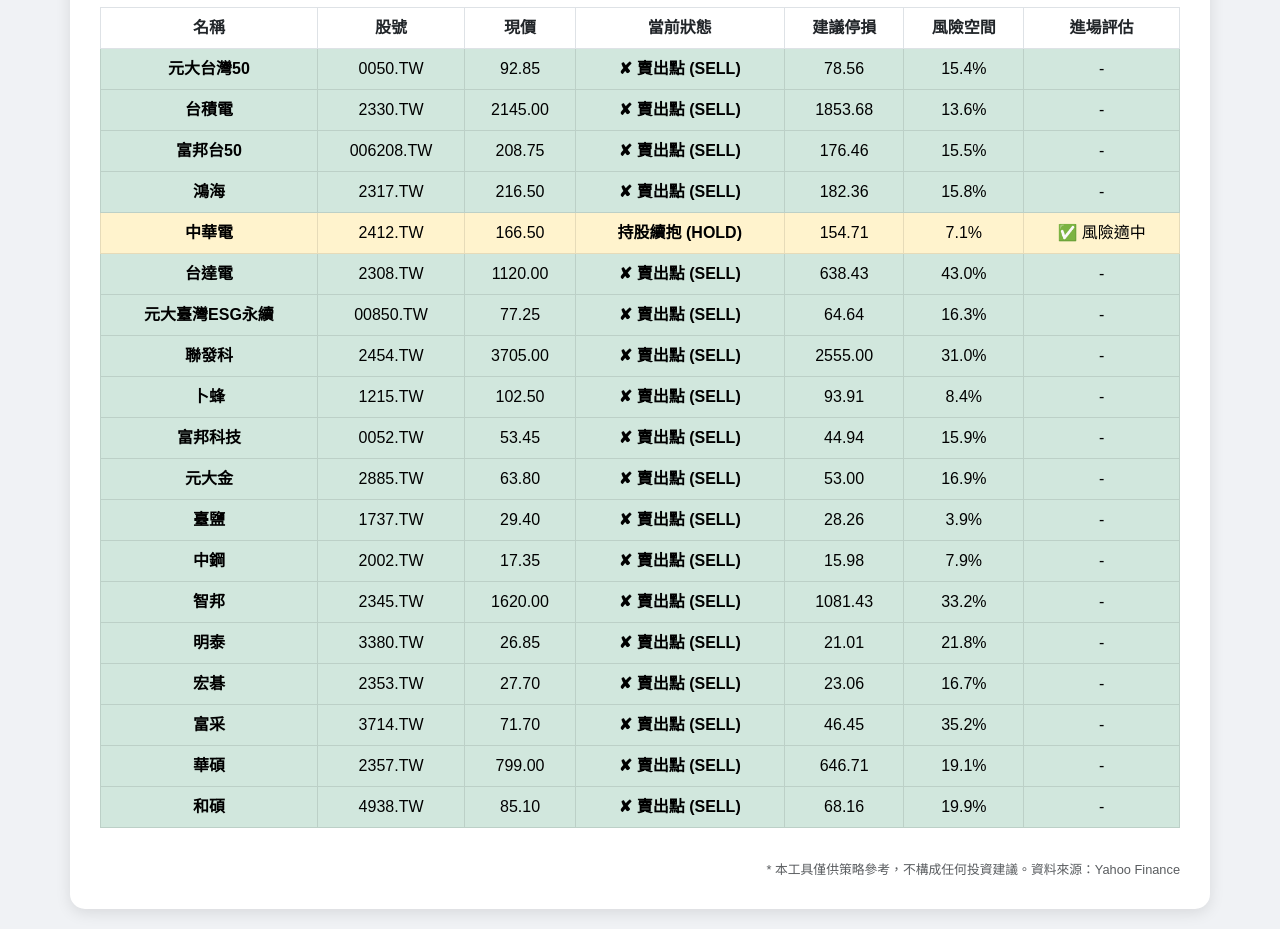
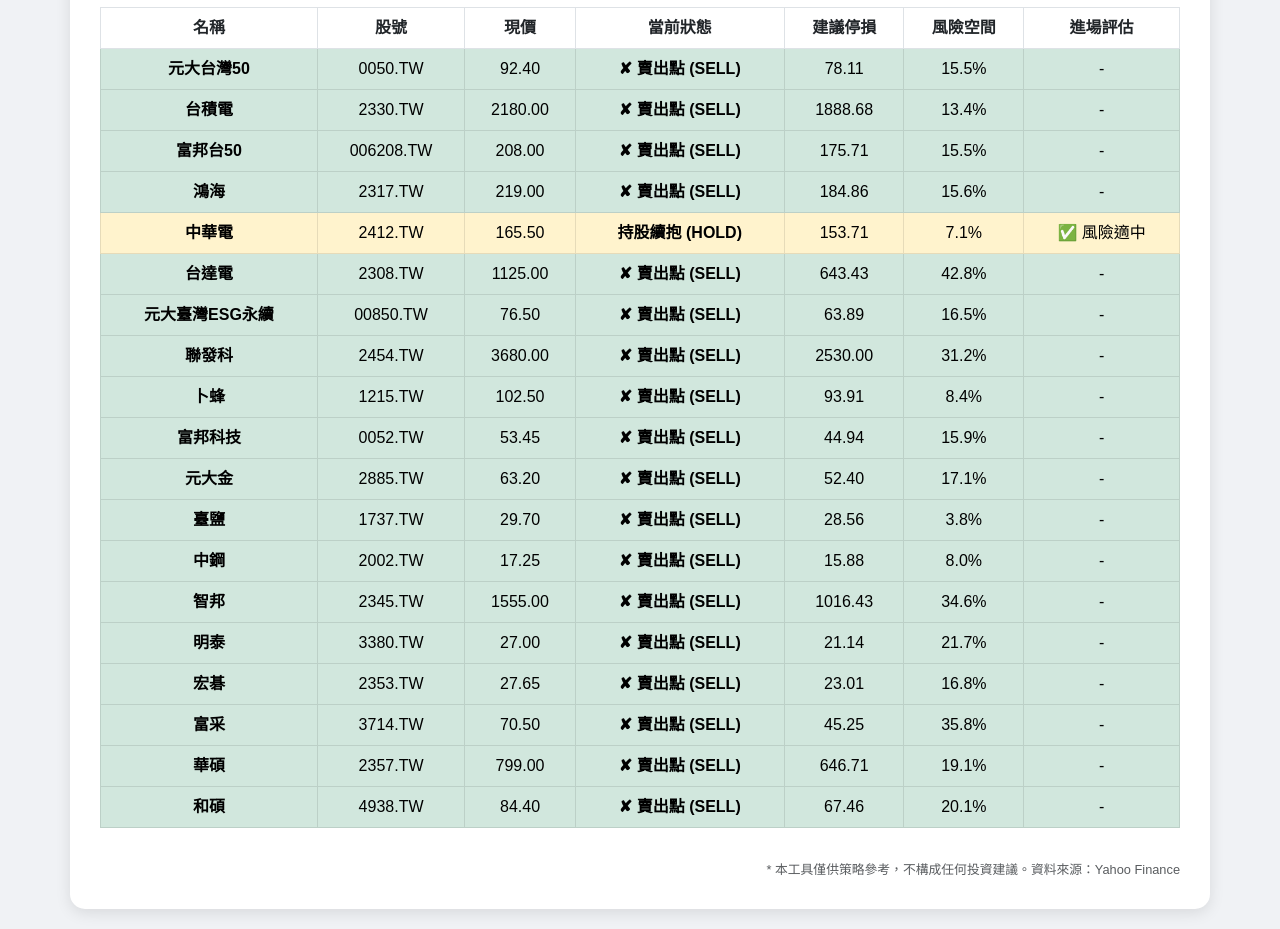
Before and after one commit to jonathan1031/weekly-stock-strategy, a plain HTML site: page index.html in a window 1280 px wide. Shown: the part 320-1249 px from the top of the page. Drawn offline with nearby package versions, Linux system fonts and the light colour scheme.

Commit message:
deploy: 46ad48ba0040104810127b52d7a940fe1dade4be

```diff
--- a/index.html
+++ b/index.html
@@ -20,7 +20,7 @@
     <div class="container-main container">
         <div class="d-flex justify-content-between align-items-center mb-4">
             <h2 class="m-0">📈 策略監控面板</h2>
-            <span class="text-muted">🕒 更新時間：2026-11-27 02:00:23</span>
+            <span class="text-muted">🕒 更新時間：2026-11-28 01:45:40</span>
         </div>
 
         <div class="logic-card shadow-sm">
@@ -59,29 +59,29 @@
     <tr class="table-success">
         <td class="fw-bold">元大台灣50</td>
         <td>0050.TW</td>
-        <td>92.85</td>
+        <td>92.40</td>
         <td class="fw-bold">✘ 賣出點 (SELL)</td>
-        <td>78.56</td>
-        <td>15.4%</td>
+        <td>78.11</td>
+        <td>15.5%</td>
         <td>-</td>
     </tr>
 
     <tr class="table-success">
         <td class="fw-bold">台積電</td>
         <td>2330.TW</td>
-        <td>2145.00</td>
+        <td>2180.00</td>
         <td class="fw-bold">✘ 賣出點 (SELL)</td>
-        <td>1853.68</td>
-        <td>13.6%</td>
+        <td>1888.68</td>
+        <td>13.4%</td>
         <td>-</td>
     </tr>
 
     <tr class="table-success">
         <td class="fw-bold">富邦台50</td>
         <td>006208.TW</td>
-        <td>208.75</td>
+        <td>208.00</td>
         <td class="fw-bold">✘ 賣出點 (SELL)</td>
-        <td>176.46</td>
+        <td>175.71</td>
         <td>15.5%</td>
         <td>-</td>
     </tr>
@@ -89,19 +89,19 @@
     <tr class="table-success">
         <td class="fw-bold">鴻海</td>
         <td>2317.TW</td>
-        <td>216.50</td>
+        <td>219.00</td>
         <td class="fw-bold">✘ 賣出點 (SELL)</td>
-        <td>182.36</td>
-        <td>15.8%</td>
+        <td>184.86</td>
+        <td>15.6%</td>
         <td>-</td>
     </tr>
 
     <tr class="table-warning">
         <td class="fw-bold">中華電</td>
         <td>2412.TW</td>
-        <td>166.50</td>
+        <td>165.50</td>
         <td class="fw-bold">持股續抱 (HOLD)</td>
-        <td>154.71</td>
+        <td>153.71</td>
         <td>7.1%</td>
         <td>✅ 風險適中</td>
     </tr>
@@ -109,30 +109,30 @@
     <tr class="table-success">
         <td class="fw-bold">台達電</td>
         <td>2308.TW</td>
-        <td>1120.00</td>
+        <td>1125.00</td>
         <td class="fw-bold">✘ 賣出點 (SELL)</td>
-        <td>638.43</td>
-        <td>43.0%</td>
+        <td>643.43</td>
+        <td>42.8%</td>
         <td>-</td>
     </tr>
 
     <tr class="table-success">
         <td class="fw-bold">元大臺灣ESG永續</td>
         <td>00850.TW</td>
-        <td>77.25</td>
+        <td>76.50</td>
         <td class="fw-bold">✘ 賣出點 (SELL)</td>
-        <td>64.64</td>
-        <td>16.3%</td>
+        <td>63.89</td>
+        <td>16.5%</td>
         <td>-</td>
     </tr>
 
     <tr class="table-success">
         <td class="fw-bold">聯發科</td>
         <td>2454.TW</td>
-        <td>3705.00</td>
+        <td>3680.00</td>
         <td class="fw-bold">✘ 賣出點 (SELL)</td>
-        <td>2555.00</td>
-        <td>31.0%</td>
+        <td>2530.00</td>
+        <td>31.2%</td>
         <td>-</td>
     </tr>
 
@@ -159,70 +159,70 @@
     <tr class="table-success">
         <td class="fw-bold">元大金</td>
         <td>2885.TW</td>
-        <td>63.80</td>
+        <td>63.20</td>
         <td class="fw-bold">✘ 賣出點 (SELL)</td>
-        <td>53.00</td>
-        <td>16.9%</td>
+        <td>52.40</td>
+        <td>17.1%</td>
         <td>-</td>
     </tr>
 
     <tr class="table-success">
         <td class="fw-bold">臺鹽</td>
         <td>1737.TW</td>
-        <td>29.40</td>
+        <td>29.70</td>
         <td class="fw-bold">✘ 賣出點 (SELL)</td>
-        <td>28.26</td>
-        <td>3.9%</td>
+        <td>28.56</td>
+        <td>3.8%</td>
         <td>-</td>
     </tr>
 
     <tr class="table-success">
         <td class="fw-bold">中鋼</td>
         <td>2002.TW</td>
-        <td>17.35</td>
+        <td>17.25</td>
         <td class="fw-bold">✘ 賣出點 (SELL)</td>
-        <td>15.98</td>
-        <td>7.9%</td>
+        <td>15.88</td>
+        <td>8.0%</td>
         <td>-</td>
     </tr>
 
     <tr class="table-success">
         <td class="fw-bold">智邦</td>
         <td>2345.TW</td>
-        <td>1620.00</td>
+        <td>1555.00</td>
         <td class="fw-bold">✘ 賣出點 (SELL)</td>
-        <td>1081.43</td>
-        <td>33.2%</td>
+        <td>1016.43</td>
+        <td>34.6%</td>
         <td>-</td>
     </tr>
 
     <tr class="table-success">
         <td class="fw-bold">明泰</td>
         <td>3380.TW</td>
-        <td>26.85</td>
+        <td>27.00</td>
         <td class="fw-bold">✘ 賣出點 (SELL)</td>
-        <td>21.01</td>
-        <td>21.8%</td>
+        <td>21.14</td>
+        <td>21.7%</td>
         <td>-</td>
     </tr>
 
     <tr class="table-success">
         <td class="fw-bold">宏碁</td>
         <td>2353.TW</td>
-        <td>27.70</td>
+        <td>27.65</td>
         <td class="fw-bold">✘ 賣出點 (SELL)</td>
-        <td>23.06</td>
-        <td>16.7%</td>
+        <td>23.01</td>
+        <td>16.8%</td>
         <td>-</td>
     </tr>
 
     <tr class="table-success">
         <td class="fw-bold">富采</td>
         <td>3714.TW</td>
-        <td>71.70</td>
+        <td>70.50</td>
         <td class="fw-bold">✘ 賣出點 (SELL)</td>
-        <td>46.45</td>
-        <td>35.2%</td>
+        <td>45.25</td>
+        <td>35.8%</td>
         <td>-</td>
     </tr>
 
@@ -239,10 +239,10 @@
     <tr class="table-success">
         <td class="fw-bold">和碩</td>
         <td>4938.TW</td>
-        <td>85.10</td>
+        <td>84.40</td>
         <td class="fw-bold">✘ 賣出點 (SELL)</td>
-        <td>68.16</td>
-        <td>19.9%</td>
+        <td>67.46</td>
+        <td>20.1%</td>
         <td>-</td>
     </tr>
 
```
